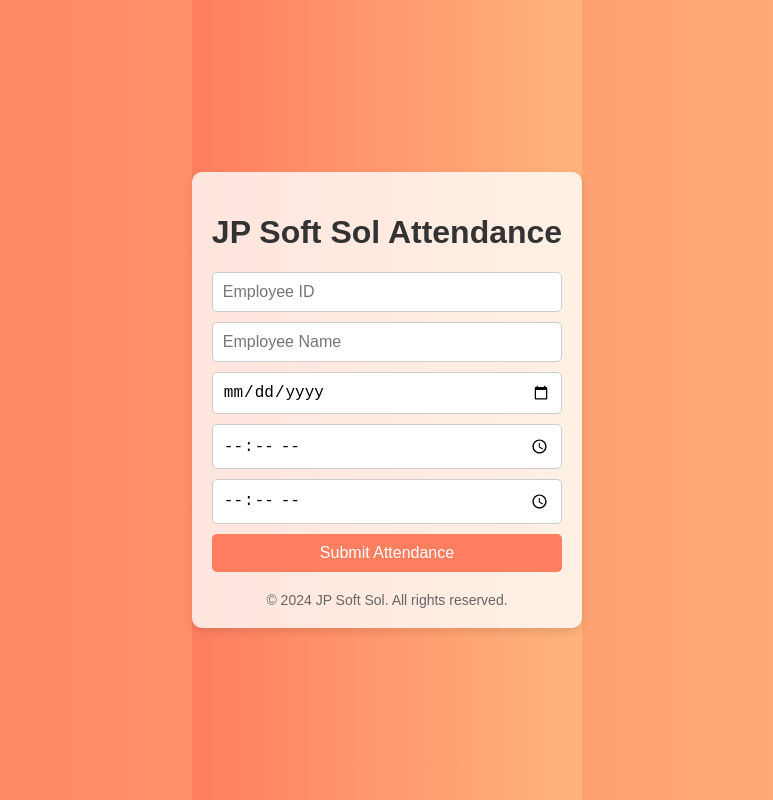
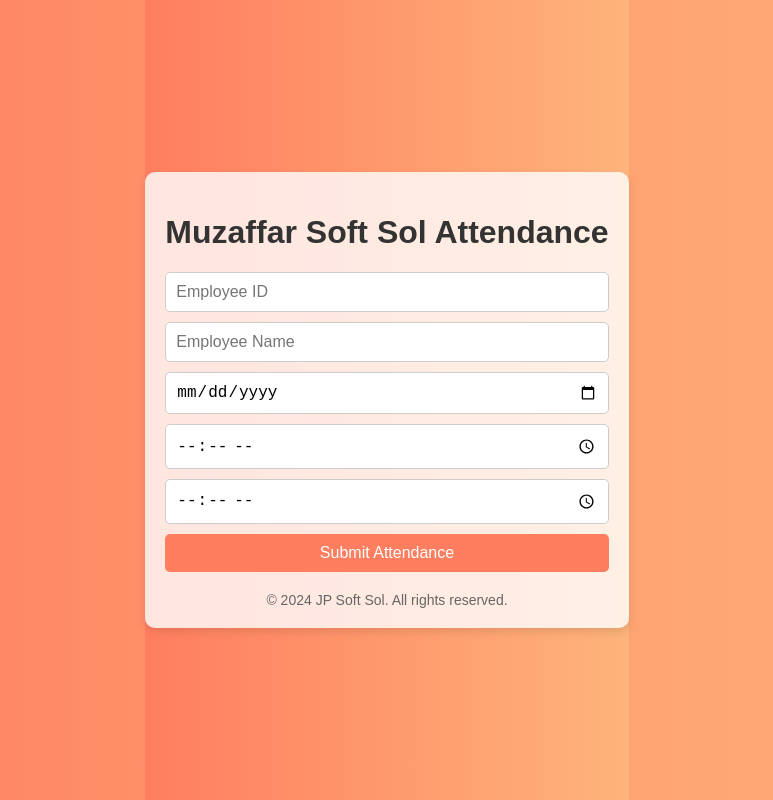
Before and after one commit to maheshseshadri18/html, a plain HTML site: page index.html in a window 1280 px wide. Shown: the whole page, without its empty margins (253-1026 px from the left). Drawn offline with Linux system fonts and the light colour scheme.

Commit message:
Update index.html

```diff
--- a/index.html
+++ b/index.html
@@ -77,7 +77,7 @@
 </head>
 <body>
     <div class="container">
-        <h1>JP Soft Sol Attendance</h1>
+        <h1>Muzaffar Soft Sol Attendance</h1>
         <form id="attendanceForm" action="#" method="post" onsubmit="showNotification(event)">
             <input type="text" name="employee_id" placeholder="Employee ID" required>
             <input type="text" name="employee_name" placeholder="Employee Name" required>
```
